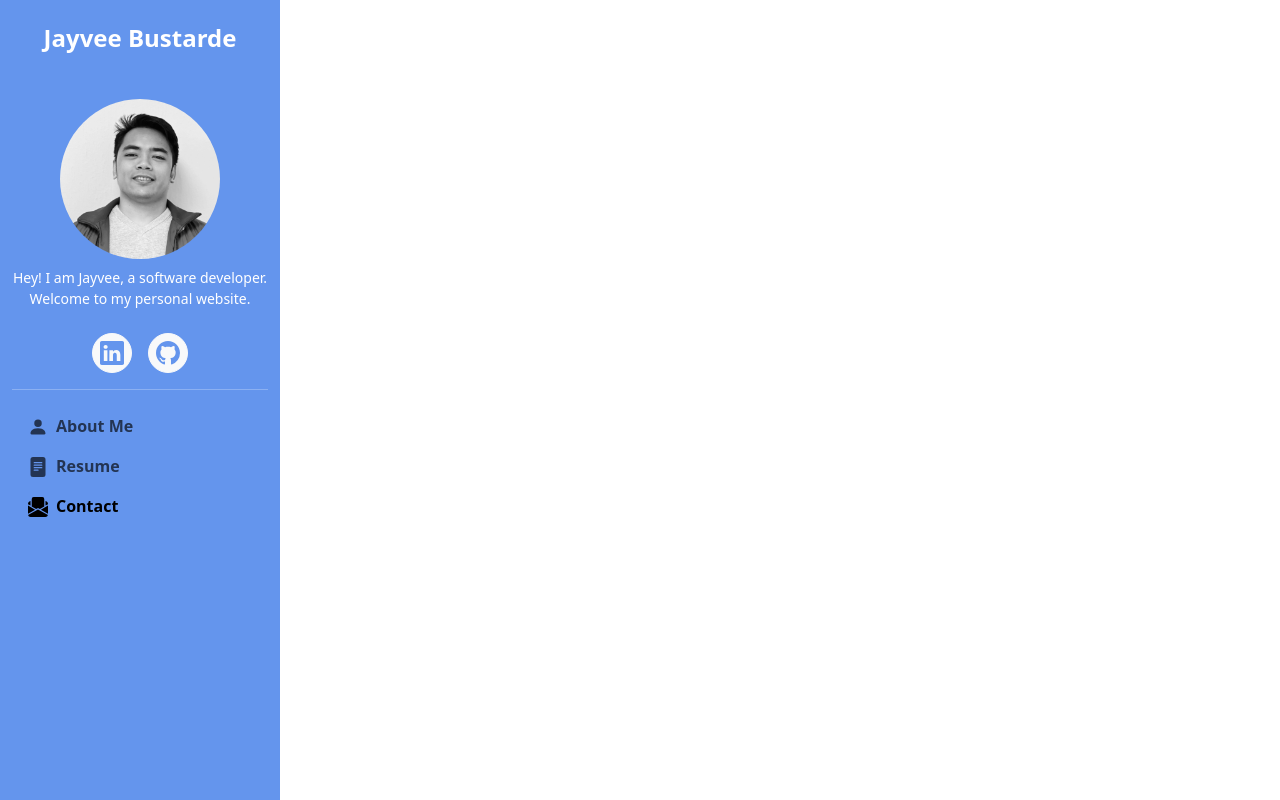
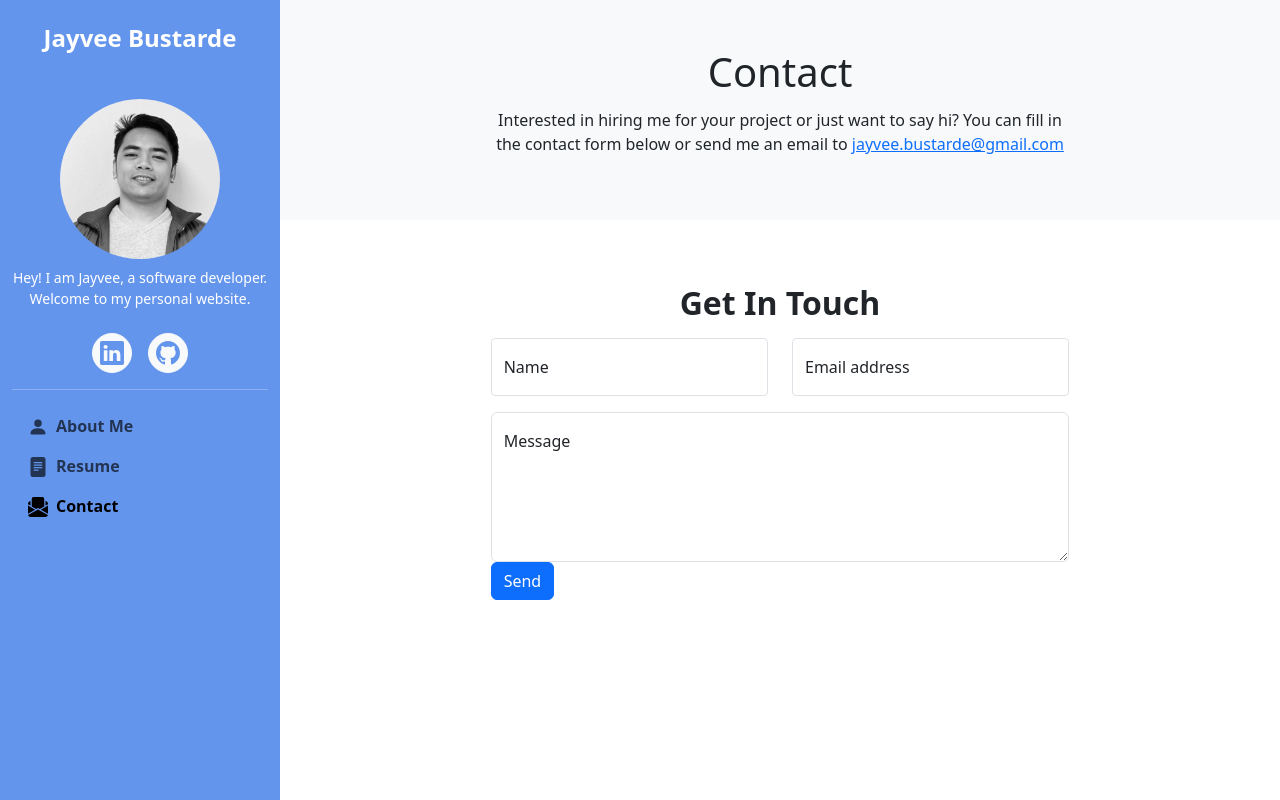
Before and after one commit to jayveebustarde/react-bootstrap-personal, a React (Create React App) app: page /contact in a window 1280 px wide. Built offline with nearby package versions, Linux system fonts and the light colour scheme.

Commit message:
ongoing contact form

```diff
--- /dev/null
+++ b/src/components/ContactForm/ContactForm.js
@@ -0,0 +1,33 @@
+import React, { useState } from "react";
+import { Button, Col, Form, Row } from "react-bootstrap";
+import FormInput from "../FormInput/FormInput";
+import FormTextArea from "../FormInput/FormTextArea";
+
+const ContactForm = () => {
+    const [validated, setValidated] = useState(false);
+
+    const handleSubmit = (event) => {
+
+    };
+
+    return (
+        <Form noValidate validated={validated} onSubmit={handleSubmit}>
+            <Row>
+                <Form.Group as={Col} xs={6}>
+                    <FormInput required type="text" placeholder="John Doe" cId="nameInput" label="Name"/>
+                </Form.Group>
+                <Form.Group as={Col} xs={6}>
+                    <FormInput required type="email" placeholder="name@example.com" cId="emailInput" label="Email address"/>
+                </Form.Group>
+            </Row>
+            <Row className="mt-3">
+                <Form.Group as={Col}>
+                    <FormTextArea required label="Message" placeholder="Message" cId="msgInput" />
+                </Form.Group>
+            </Row>
+            <Button type="submit">Send</Button>
+        </Form>
+    );
+}
+
+export default ContactForm;
--- /dev/null
+++ b/src/components/FormInput/FormInput.js
@@ -0,0 +1,12 @@
+import React from "react";
+import { FloatingLabel, Form } from "react-bootstrap";
+
+const FormInput = ({ label, placeholder, type, cId, required }) => {
+    return (
+        <FloatingLabel controlId={cId} label={label} >
+            <Form.Control type={type} placeholder={placeholder} size="sm" />
+        </FloatingLabel>
+    );
+}
+
+export default FormInput;
--- /dev/null
+++ b/src/components/FormInput/FormTextArea.js
@@ -0,0 +1,12 @@
+import React from "react";
+import { FloatingLabel, Form } from "react-bootstrap";
+
+const FormTextArea = ({ label, placeholder, cId }) => {
+    return (
+        <FloatingLabel controlId={cId} label={label}>
+            <Form.Control as="textarea" placeholder={placeholder} style={{ height: '150px' }} />
+        </FloatingLabel>
+    );
+}
+
+export default FormTextArea;
--- a/src/routes/Contact/Contact.js
+++ b/src/routes/Contact/Contact.js
@@ -1,11 +1,32 @@
 import React from "react";
-import { Container } from "react-bootstrap";
+import MainWrapper from "../../components/MainWrapper/MainWrapper";
+import Section from "../../components/Section/Section";
+import { Link } from 'react-router-dom';
+import { Stack, Row, Col } from "react-bootstrap";
+import ContactForm from "../../components/ContactForm/ContactForm";
 
 const Contact = () => {
     return (
-        <Container>
-            contact test
-        </Container>
+        <MainWrapper>
+            <Section isHeader>
+                <Row className="justify-content-md-center">
+                    <Col xs lg="8">
+                        <Stack gap={1} className="stack-justify">
+                            <h1>Contact</h1>
+                            <p>Interested in hiring me for your project or just want to say hi? You can fill in the contact form below or send me an email to <Link to="mailto:jayvee.bustarde@gmail.com">jayvee.bustarde@gmail.com</Link></p>
+                        </Stack>
+                    </Col>
+                </Row>
+            </Section>
+            <Section>
+                <Row className="justify-content-md-center">
+                    <Col xs lg="8">
+                        <h2 align="center" className="my-3 fw-bold">Get In Touch</h2>
+                        <ContactForm />
+                    </Col>
+                </Row>
+            </Section>
+        </MainWrapper>
     );
 }
 
--- a/src/styles/custom.scss
+++ b/src/styles/custom.scss
@@ -84,3 +84,12 @@ $sidebar-width: 280px;
         color: $white;
     }
 }
+
+
+.stack-justify {
+    display: flex;
+    align-items: center;
+    text-align: center;
+    justify-content: space-between;
+    width: 100%;
+}
```
